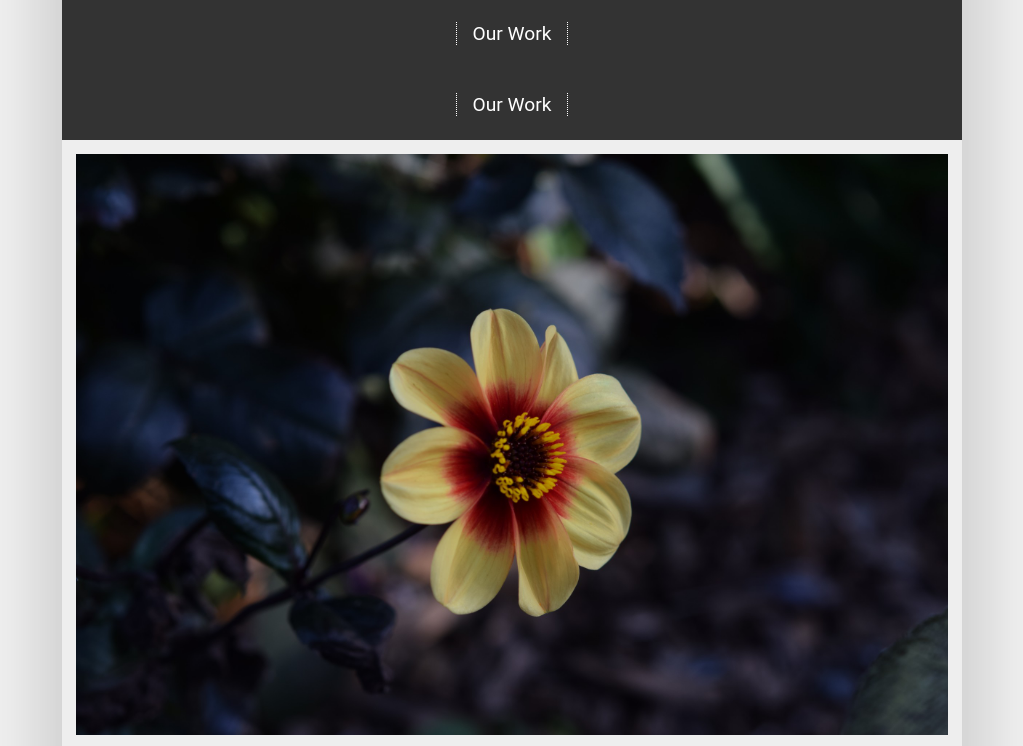
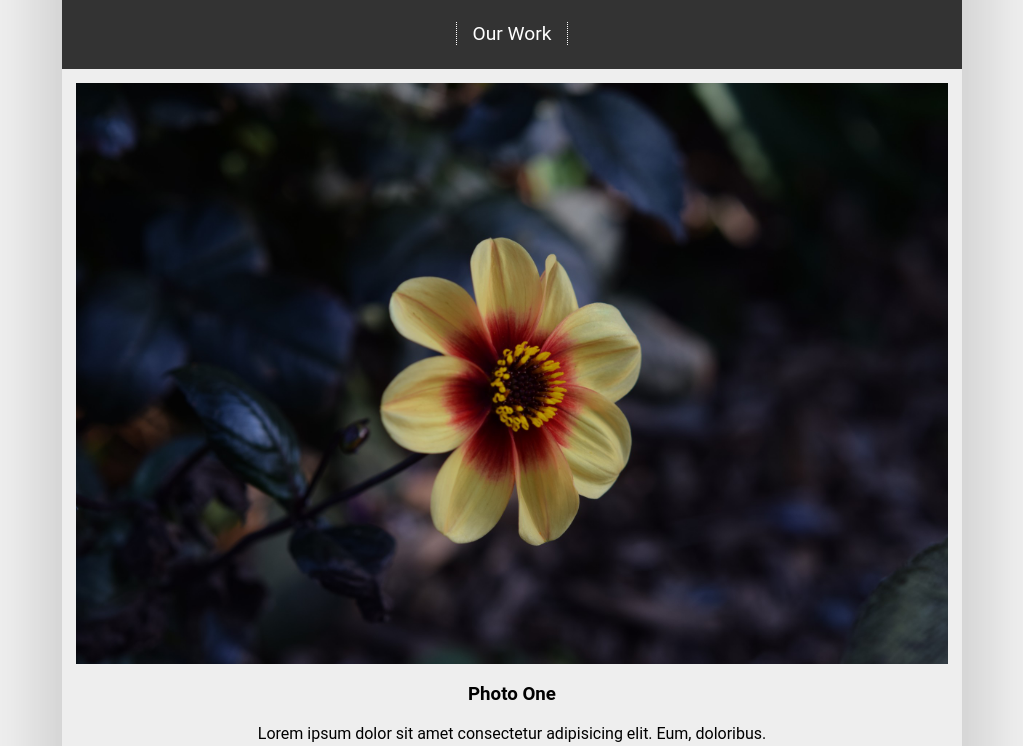
Before and after one commit to magjosh/mmoments, a plain HTML site: page index.html in a window 1280 px wide. Shown: the part 802-1548 px from the top of the page, without its empty margins (128-1151 px from the left). Drawn offline with nearby package versions, Linux system fonts and the light colour scheme; a script that the page names is missing.

Commit message:
Update index.html

```diff
--- a/index.html
+++ b/index.html
@@ -26,11 +26,6 @@
             <div id="header">
                 <h2>Our Work</h2>
             </div>
-
-            <div id="images">
-            <div id="header">
-                <h2>Our Work</h2>
-            </div>
             <div class="caption">
                 <img src="resources/images/11.jpg" alt="">
                 <h3>Photo One</h3>
@@ -56,7 +51,6 @@
                 <h3>Photo Six</h3>
                 <p>Lorem ipsum dolor sit amet consectetur adipisicing elit. Eum, doloribus.</p>
             </div>
-
     </main>
 
     <footer>
```
